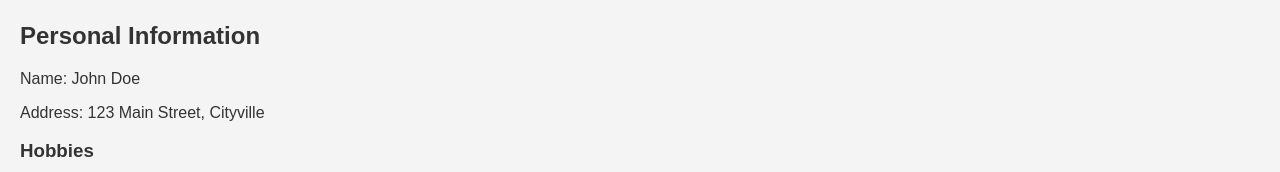
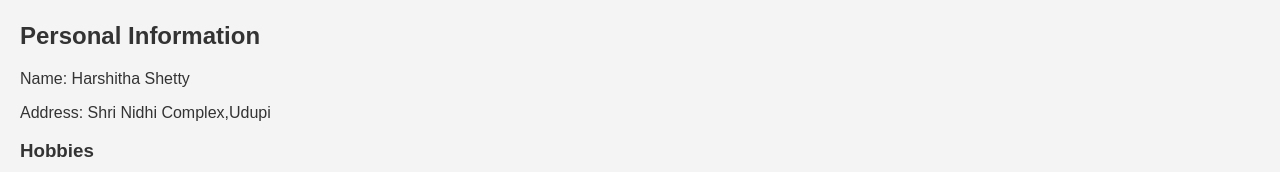
Before and after one commit to HarshithaShetty25/ResumeWebsite, a plain HTML site: page bio-data.html in a window 1280 px wide. Shown: the part 148-320 px from the top of the page. Drawn offline with Linux system fonts and the light colour scheme.

Commit message:
Creating bio-data.html

```diff
--- a/bio-data.html
+++ b/bio-data.html
@@ -16,8 +16,8 @@
   </header>
   <main>
     <h2>Personal Information</h2>
-    <p>Name: John Doe</p>
-    <p>Address: 123 Main Street, Cityville</p>
+    <p>Name: Harshitha Shetty</p>
+    <p>Address: Shri Nidhi Complex,Udupi</p>
     <h3>Hobbies</h3>
     <ul>
       <li>Coding</li>
```
